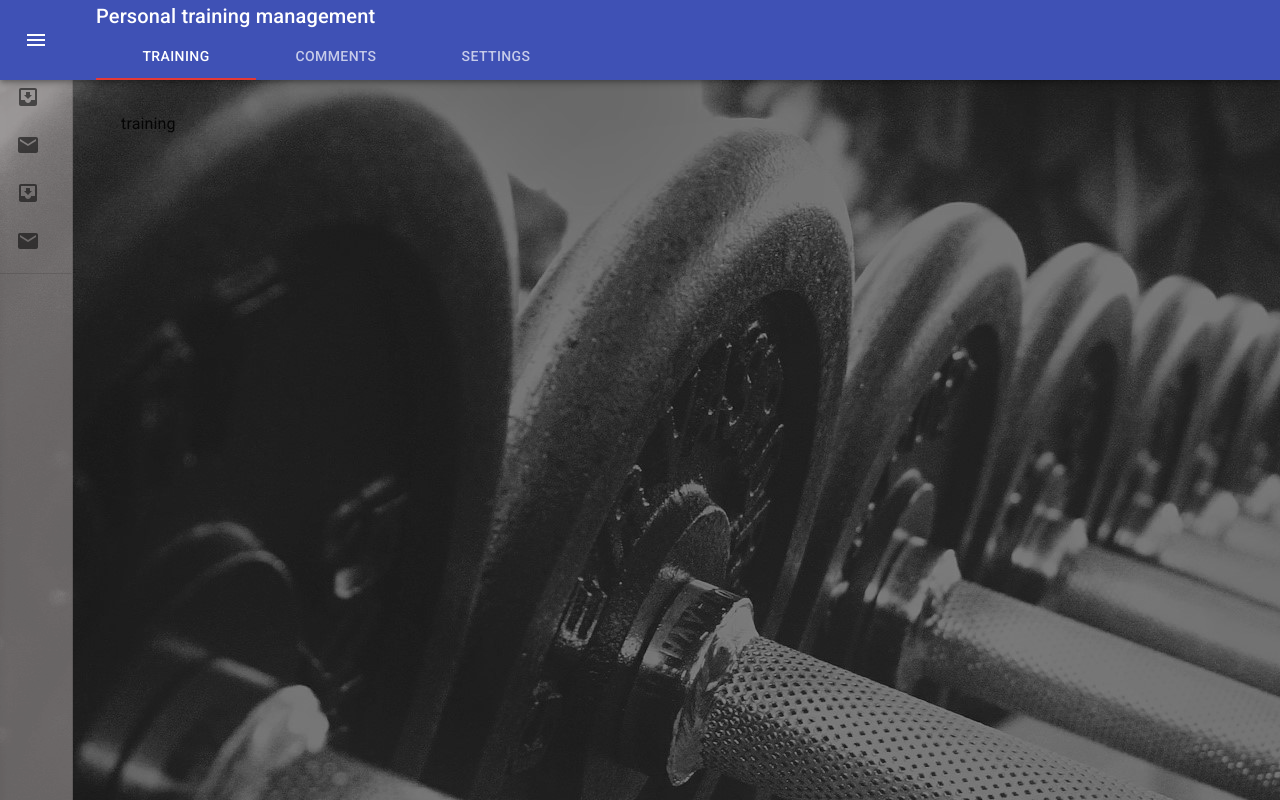
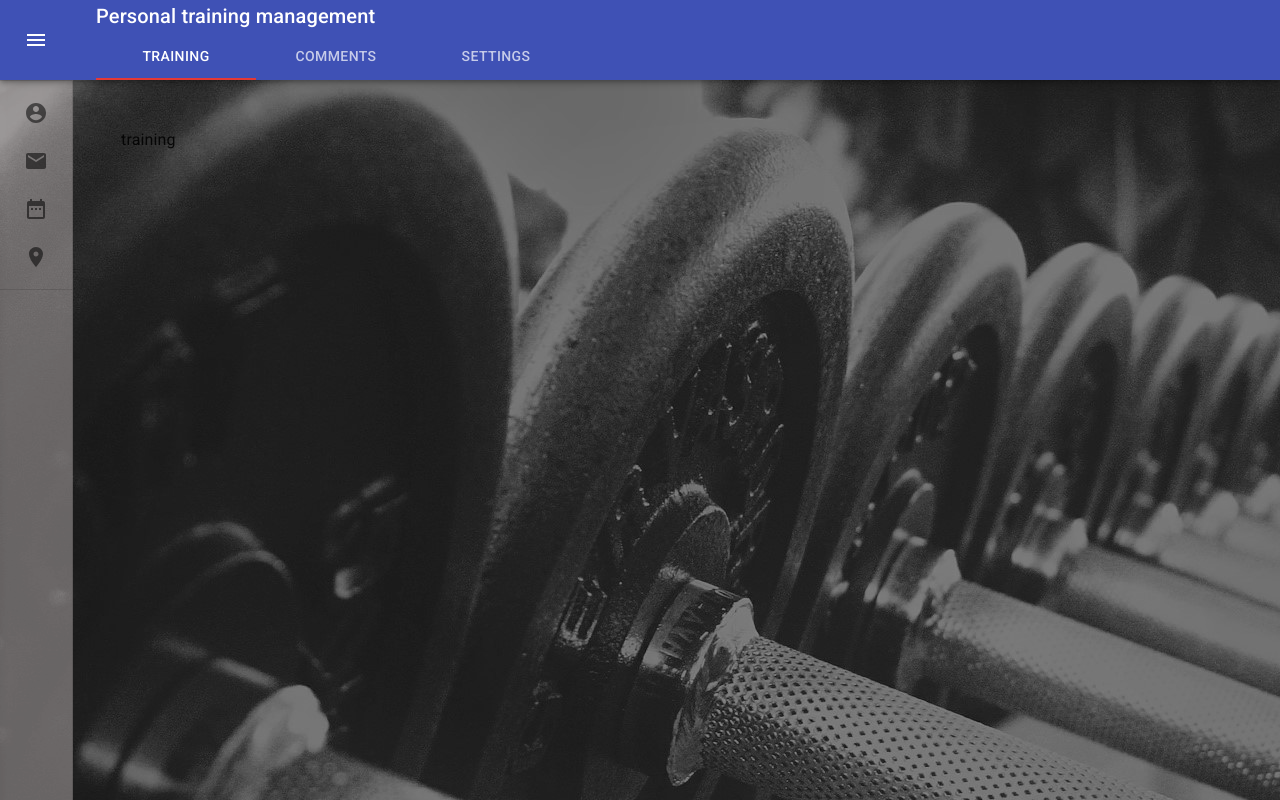
Before and after one commit to rafallabisz/personal-training-management-client, a React (Create React App) app: page / in a window 1280 px wide. Built offline with nearby package versions, Linux system fonts and the light colour scheme.

Commit message:
fix left-menu

```diff
--- a/src/modules/panel/PanelView.styles.ts
+++ b/src/modules/panel/PanelView.styles.ts
@@ -63,11 +63,15 @@ const useStyles = makeStyles((theme: Theme) =>
       alignItems: "center",
       justifyContent: "flex-end",
       padding: theme.spacing(0, 1),
-      ...theme.mixins.toolbar
+      ...theme.mixins.toolbar,
+      marginBottom: "16px"
     },
     content: {
       flexGrow: 1,
       padding: theme.spacing(3)
+    },
+    listDrawer: {
+      paddingLeft: "8px"
     }
   })
 );
--- a/src/templates/PanelTemplate.tsx
+++ b/src/templates/PanelTemplate.tsx
@@ -15,8 +15,10 @@ import {
 } from "@material-ui/core";
 import MenuIcon from "@material-ui/icons/Menu";
 import ChevronLeftIcon from "@material-ui/icons/ChevronLeft";
-import InboxIcon from "@material-ui/icons/MoveToInbox";
-import MailIcon from "@material-ui/icons/Mail";
+import AccountCircleIcon from "@material-ui/icons/AccountCircle";
+import EmailIcon from "@material-ui/icons/Email";
+import DateRangeIcon from "@material-ui/icons/DateRange";
+import LocationOnIcon from "@material-ui/icons/LocationOn";
 import clsx from "clsx";
 import TopMenu from "./TopMenu";
 
@@ -93,13 +95,23 @@ const PanelTemplate: React.FC<PanelTemplateProps> = ({ value, setValue, children
           </IconButton>
         </div>
         <Divider />
-        <List>
-          {["Inbox", "Starred", "Send email", "Drafts"].map((text, index) => (
-            <ListItem button key={text}>
-              <ListItemIcon>{index % 2 === 0 ? <InboxIcon /> : <MailIcon />}</ListItemIcon>
-              <ListItemText primary={text} />
-            </ListItem>
-          ))}
+        <List className={classes.listDrawer}>
+          <ListItem>
+            <ListItemIcon>{<AccountCircleIcon />}</ListItemIcon>
+            <ListItemText primary="Rafał Labisz" />
+          </ListItem>
+          <ListItem>
+            <ListItemIcon>{<EmailIcon />}</ListItemIcon>
+            <ListItemText primary="rafal@gmail.com" />
+          </ListItem>
+          <ListItem>
+            <ListItemIcon>{<DateRangeIcon />}</ListItemIcon>
+            <ListItemText primary="22" />
+          </ListItem>
+          <ListItem>
+            <ListItemIcon>{<LocationOnIcon />}</ListItemIcon>
+            <ListItemText primary="Wrocław" />
+          </ListItem>
         </List>
         <Divider />
       </Drawer>
--- a/src/templates/TopMenu.tsx
+++ b/src/templates/TopMenu.tsx
@@ -15,7 +15,7 @@ const TopMenu: React.FC<TopMenuProps> = ({ value, setValue, listMenu }) => {
   return (
     <Tabs value={value} onChange={handleChange} aria-label="simple tabs example">
       {listMenu.map((content, i) => (
-        <Tab label={content} {...a11yProps(i)} />
+        <Tab label={content} {...a11yProps(i)} key={i} />
       ))}
     </Tabs>
   );
```
